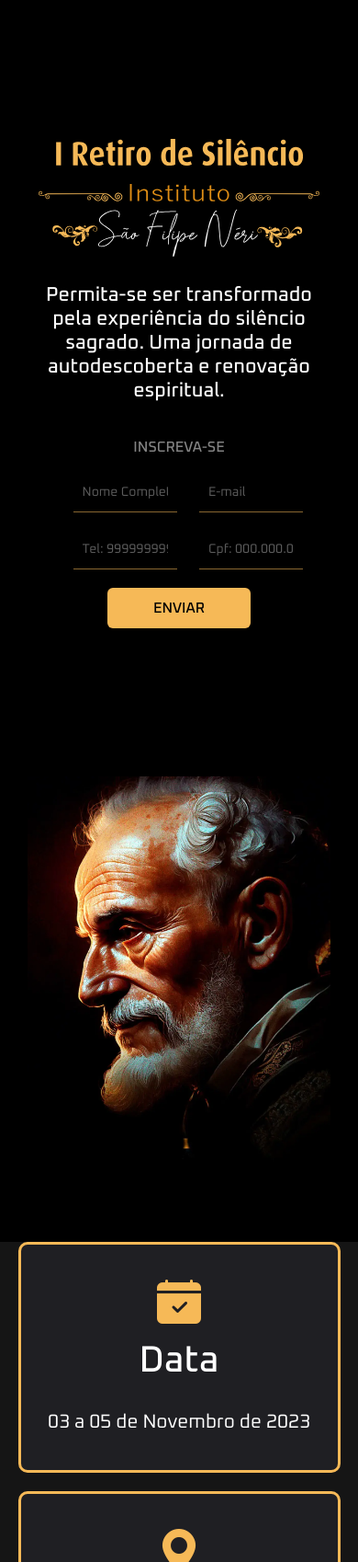
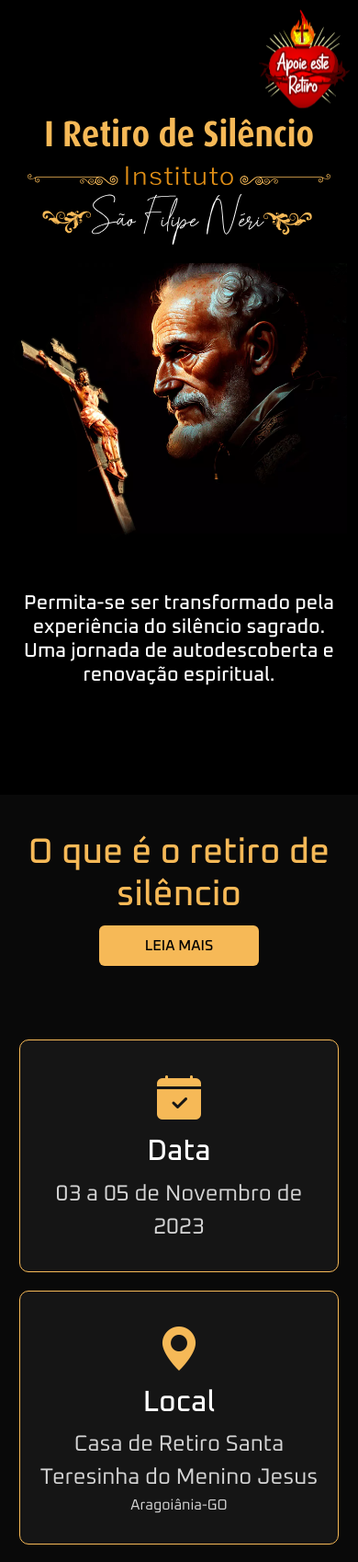
Before and after one commit to GleidistonJR/ISFN, a PHP site: page /retiro/index.php in a window 390 px wide. Shown: the top 1698 px of the page at 92% size. Run offline with PHP 8.4, Linux system fonts and the light colour scheme.

Commit message:
Finalização

```diff
--- a/index.html
+++ b/index.html
@@ -201,6 +201,8 @@
       </article>
     </main>
 
+
+
     <footer class="container-fluid text-white bg-dark" id="footerMaster">
       <div class="row pt-5 pb-5">
         <section class="col-6 col-md-3 primeiraColuna">
@@ -258,6 +260,8 @@
       </div>
     </footer>
 
+
+
     <script src="js/javascript.js"></script>
 
     <script
--- a/index.php
+++ b/index.php
@@ -109,6 +109,7 @@
         </div>
     </article>
 
+
     <?php
     include("Componentes/footer.html");
     ?>
--- a/retiro/Section.css
+++ b/retiro/Section.css
@@ -1,4 +1,4 @@
-:root{
+:root {
   --Cmaster: #f6b957;
   --Cmarking1: #000;
   --Cmarking2: #f6b9578e;
@@ -11,20 +11,140 @@
   font-family: 'Oxanium', cursive;
 }
 
+#SecCoração .btn{
+   background-color: #f6b957;
+   color: #000;
+   padding: 10px 50px;
+   text-transform: uppercase;
+   font-weight: 500;
+   border: none;
+}
+
+.coracao{
+  padding-top:130px ;
+  width:  12%;
+  z-index: 2;
+  position: fixed;
+
+}
+
+.img-modal{
+  width: 100%;
+}
+
+
+.SecCoração {
+  width:100%;
+  width:250px;
+  margin:0 auto; padding:0 30px;
+}
+.SecCoração img {
+
+text-decoration:none;
+display: inline-block;
+font-size: 1.1em;
+font-family:Verdana, Geneva, sans-serif;
+-webkit-transition: all 0.4s;
+-moz-transition: all 0.4s;
+-o-transition: all 0.4s;
+transition: all 0.4s;
+}
+.coracao {
+-webkit-animation: pulse 1s ease infinite;
+-moz-animation: pulse 1s ease infinite;
+-ms-animation: pulse 1s ease infinite;
+-o-animation: pulse 1s ease infinite;
+animation: pulse 1s ease infinite;
+}
+.botao-pulse:hover {
+color: #fff;
+}
+@-webkit-keyframes pulse {
+0% {
+  -webkit-transform: scale(1);
+}
+25% {
+  -webkit-transform: scale(1.1);
+}
+50% {
+  -webkit-transform: scale(1);
+}
+100% {
+  -webkit-transform: scale(1);
+}
+}
+@-moz-keyframes pulse {
+0% {
+  -moz-transform: scale(1);
+}
+25% {
+  -moz-transform: scale(1.1);
+}
+50% {
+  -moz-transform: scale(1);
+}
+100% {
+  -moz-transform: scale(1);
+}
+}
+@-ms-keyframes pulse {
+0% {
+  -ms-transform: scale(1);
+}
+25% {
+  -ms-transform: scale(1.1);
+}
+50% {
+  -ms-transform: scale(1);
+}
+100% {
+  -ms-transform: scale(1);
+}
+}
+@-o-keyframes pulse {
+
+0% { -o-transform: scale(1); }
+25% { -o-transform: scale(1.1); }
+50% { -o-transform: scale(1); }
+100% { -o-transform: scale(1); }
+}
+@keyframes pulse {
+0% {transform: scale(1);}
+50% {transform: scale(1.1);}
+100% {transform: scale(1);}
+}
+/*Botão Pulsa*/
 
 
 
-#SecHero{
+
+
+
+#SecCoração .row{
+
+  background-color: #000;
+  display: flex;
+  align-items: center;
+  justify-content: end;
+
+}
+
+
+
+#SecHero {
+  padding-top: 20px;
   background-color: #000;
   display: flex;
   align-items: center;
   justify-content: center;
-}
-#SecHero .row{
-  width: 85%;
+
 }
 
-#SecHero h4{
+#SecHero .row {
+  width: 0 90%;
+}
+
+#SecHero h4 {
   color: var(--branco);
   text-align: center;
   padding-top: 30px;
@@ -32,26 +152,28 @@
 
 
 
-#SecHero h1{
+#SecHero h1 {
   color: var(--Cmaster);
   text-transform: uppercase;
   letter-spacing: 5px;
   padding-top: 20px;
 }
-#SecHero p{
+
+#SecHero p {
   color: #fff;
   text-align: center;
   font-size: 16;
 }
 
-#FORM h5{
+#FORM h5 {
   color: #ffffff84;
   font-size: 16px;
 }
 
 
 
-#SecHero .colSEC1{
+
+#SecHero .colSEC1 {
   height: 100vh;
 
   display: flex;
@@ -64,15 +186,16 @@
 
 
 
-#SecHero .img-logo{
+#SecHero .img-logo {
   width: 80%;
 }
 
-#SecHero .colSEC2{
-    background-image: url("img/heroS.webp");
+#SecHero .colSEC2 {
+  background-image: url("img/cruzmaisfelipe.webp");
   background-size: cover;
   background-repeat: no-repeat;
   background-position: center;
+  display: block;
 
 }
 
@@ -82,7 +205,8 @@ width: 80%;
 
 
 /*FORM*/
-#FORM input, #FORM textarea{
+#FORM input,
+#FORM textarea {
   padding: 10px;
   margin: 10px;
   background-color: #00000000;
@@ -91,17 +215,18 @@ width: 80%;
   border-radius: 0px;
 }
 
-  #FORM{
+#FORM {
   width: 100%;
 }
 
 
-  #FORM{
+#FORM {
   flex-direction: column;
   display: flex;
   justify-content: center;
   align-items: center;
 }
+
 .form-control {
   font-size: 14px;
 }
@@ -139,7 +264,7 @@ width: 80%;
   padding: 9% auto;
 }
 
-  #FORM .btn{
+#FORM .btn {
   background-color: var(--Cmaster);
   border: none;
   padding: 10px 50px;
@@ -147,46 +272,75 @@ width: 80%;
   text-transform: uppercase;
   font-weight: 500;
 }
-  .Tform{
+
+.Tform {
   font-size: 20px;
   color: #fff;
   padding-top: 10%;
   text-transform: uppercase;
 }
 
-  #sectionForm iframe{
+#sectionForm iframe {
   padding-top: 10%;
   padding-bottom: 10%;
   margin-left: 0;
   margin-right: 0;
 }
 
-  @media(max-width : 992px){
-    #sectionForm iframe{
+.heroMB {
+  display: none;
+}
+
+@media(max-width : 992px) {
+  #sectionForm iframe {
     height: 400px;
   }
-    .EtreContato{
+
+  .EtreContato {
     padding-top: 20px;
+  }
+  #FORM{
+     display: none;
   }
 
 }
 
-  @media(max-width : 992px){
-    #SecHero .row{
-      width: 90%;
+@media(max-width : 992px) {
+  #SecHero .row {
+    width: 0 90%;
   }
 }
 
-  @media(max-width : 992px){
-    #SecHero .colSEC2{
+@media(max-width : 992px) {
+  #SecHero .colSEC2 {
     height: 60vh;
     background-size: cover;
   }
 
-    #SecHero .img-logo{
+  #SecHero .img-logo {
+
+    width: 90%;
+  }
+
+  .heroMB {
+    padding-top: 20px;
+    display: block;
     width: 100%;
+  }
+
+  #SecHero .colSEC2 {
+
+    display: none;
+
+  }
+  .coracao{
+    width:  30%;
+    z-index: 2;
+    padding-top: 120px;
+
   }
 
 
 
+
 }
--- a/retiro/Section2.css
+++ b/retiro/Section2.css
@@ -1,11 +1,134 @@
+:root {
+    --Cmaster: #f6b957;
+    --Cmarking1: #000;
+    --Cmarking2: #f6b9578e;
+    --branco: #fff;
+  }
+
+  /*FORM*/
+#FORMmobile input,
+#FORMmobile textarea {
+  padding: 10px;
+  margin: 10px;
+  background-color: #00000000;
+  border: none;
+  border-bottom: 1px solid #f6b9578e;
+  border-radius: 0px;
+}
+
+#FORM h5 {
+  color: #ffffff84;
+  font-size: 16px;
+}
+
+#FORMmobile {
+  width: 100%;
+}
+
+
+#FORMmobile {
+  flex-direction: column;
+  display: flex;
+  justify-content: center;
+  align-items: center;
+}
+
+.form-control {
+  font-size: 14px;
+}
+
+#form-text::placeholder,
+#form-email::placeholder,
+#form-telefone::placeholder,
+#form-cpf::placeholder {
+  color: #9494949d;
+
+}
+
+#form-text,
+#form-email,
+#form-telefone,
+#form-cpf:focus {
+  box-shadow: none;
+
+}
+
+#form-text,
+#form-email,
+#form-telefone,
+#form-cpf {
+  color: var(--Cmaster);
+
+
+}
+
+#FORMmobile button {
+  margin: 10px;
+
+}
+#FORMmobile{
+    display: none;
+  }
+
+#sectionForm {
+  padding: 9% auto;
+}
+
+#FORMmobile .btn {
+  background-color: var(--Cmaster);
+  border: none;
+  padding: 10px 50px;
+  color: #000;
+  text-transform: uppercase;
+  font-weight: 500;
+}
+
+.Tform {
+  font-size: 20px;
+  color: #fff;
+  padding-top: 10%;
+  text-transform: uppercase;
+}
+
+#sectionForm iframe {
+  padding-top: 10%;
+  padding-bottom: 10%;
+  margin-left: 0;
+  margin-right: 0;
+}
+
+
+
 .marcacao{
     color: #F6B957;
 }
 .RetiroSection2 {
-    background-color: #151515;
+    background-color: #090909;
     height: 100%;
-    padding: 0;
+    padding-top: 40px;
 }
+.colRetiroSection2 .btn{
+    padding: 10px 50px;
+    background-color: var(--Cmaster);
+    border: none;
+    color: #000;
+    font-weight: 500;
+    margin-bottom: 20px;
+    margin-top: 10px;
+}
+
+
+
+
+
+.colRetiroSection2{
+    flex-direction: column;
+    display: flex;
+    align-items: center;
+    justify-content: center;
+    padding-bottom: 40px;
+}
+
 
 .RetiroSection2 .row {
     width: 80%;
@@ -16,15 +139,15 @@
 }
 
 .RetiroSection2 .dataLocal .col-12 {
-    height: 50vh;
-    background-color: #1f1f23;
+    height: 300px;
+    background-color: #151515;
     border-radius: 10px;
     color: #fff;
     padding: 15px 30px;
     display: flex;
     flex-direction: column;
     align-items: center;
-    border: 3px solid #F6B957;
+    border: 1px solid #F6B957;
     text-align: center;
     margin-bottom: 20px;
 }
@@ -37,31 +160,28 @@
 }
 
 .RetiroSection2 .dataLocal .col-12 h3 {
-    font-size: 2.5em;
+    font-size: 2em;
 }
 
 .RetiroSection2 .dataLocal .col-12 p {
-    font-size: 1.3em;
-    margin-top: 20px;
+    font-size: 24px;
+    margin-top: 10px;
     margin-bottom: 5px;
+    margin: 0 10px;
+    color: #d4d4d4;
 }
 
 .RetiroSection2 .dataLocal .col-12 p.cid {
     font-size: 1em;
 }
 
-.RetiroSection2 .texto-retiro .col-12 {
-    background-image: url(./cruz.png);
-    background-position: right;
-    background-repeat: no-repeat;
-    background-size: 250px;
-}
+
 
 .RetiroSection2 .texto-retiro h2 {
-    color: #DF8E16;
+    color: var(--Cmaster);
     font-size: 2.8em;
     text-align: center;
-    margin: 35px 0;
+    margin: 0px 0;
 }
 
 .RetiroSection2 .texto-retiro p {
@@ -120,11 +240,15 @@ Footer
 @media (max-width:900px) {
 
     .RetiroSection2 .row {
-        width: 90%;
+        width: 95%;
         margin: auto;
         display: flex;
         justify-content: space-around;
         padding: 0
+    }
+    .colRetiroSection2 .btn{
+
+        margin-bottom: 80px;
     }
 
     .RetiroSection2 .dataLocal .col-12 {
--- a/retiro/index.php
+++ b/retiro/index.php
@@ -6,20 +6,29 @@
     <meta name="viewport" content="width=device-width, initial-scale=1.0">
 
 
-     <!--Fonte-->
+    <!--Fonte-->
     <link rel="preconnect" href="https://fonts.googleapis.com">
     <link rel="preconnect" href="https://fonts.gstatic.com" crossorigin>
-    <link href="https://fonts.googleapis.com/css2?family=Oxanium:wght@200;300;400;500;600;700;800&display=swap" rel="stylesheet">
+    <link href="https://fonts.googleapis.com/css2?family=Oxanium:wght@200;300;400;500;600;700;800&display=swap"
+        rel="stylesheet">
 
     <!--Bootstrap-->
     <link rel="stylesheet" href="https://cdn.jsdelivr.net/npm/bootstrap-icons@1.10.5/font/bootstrap-icons.css" />
-    <link href="https://cdn.jsdelivr.net/npm/bootstrap@5.3.1/dist/css/bootstrap.min.css" rel="stylesheet" integrity="sha384-4bw+/aepP/YC94hEpVNVgiZdgIC5+VKNBQNGCHeKRQN+PtmoHDEXuppvnDJzQIu9" crossorigin="anonymous" />
+
+    <link href="https://cdn.jsdelivr.net/npm/bootstrap@5.3.2/dist/css/bootstrap.min.css" rel="stylesheet"
+        integrity="sha384-T3c6CoIi6uLrA9TneNEoa7RxnatzjcDSCmG1MXxSR1GAsXEV/Dwwykc2MPK8M2HN" crossorigin="anonymous">
+    <script src="https://cdn.jsdelivr.net/npm/bootstrap@5.3.2/dist/js/bootstrap.bundle.min.js"
+        integrity="sha384-C6RzsynM9kWDrMNeT87bh95OGNyZPhcTNXj1NW7RuBCsyN/o0jlpcV8Qyq46cDfL"
+        crossorigin="anonymous" defer></script>
+
+
 
     <title>ISFN | Retiro </title>
 
     <link rel="stylesheet" href="retiro/Section.css">
     <link rel="stylesheet" href="retiro/Section2.css">
     <link rel="shortcut icon" href="./favicon.svg" type="image/x-icon">
+
 </head>
 
 <body>
@@ -28,6 +37,8 @@
     include_once("./section.html");
     include_once("section2.html");
     ?>
+
+
 </body>
 
 </html>
--- a/retiro/section.html
+++ b/retiro/section.html
@@ -1,19 +1,65 @@
 <body>
+    <div class="container-fluid" id="SecCoração">
+        <div class="row">
+            <!-- Button trigger modal -->
+            <img src="img-carrouseu/coracao (1).svg" class="coracao" data-bs-toggle="modal" data-bs-target="#staticBackdropA">
+
+            <!-- Modal -->
+            <div class="modal fade" id="staticBackdropA" data-bs-backdrop="static" data-bs-keyboard="false"
+                tabindex="-1" aria-labelledby="staticBackdropLabel" aria-hidden="true">
+                <div class="modal-dialog">
+                    <div class="modal-content">
+                        <div class="modal-header">
+
+                            <button type="button" class="btn-close" data-bs-dismiss="modal"
+                                aria-label="Close"></button>
+                        </div>
+                        <div class="modal-body">
+                            <img src="retiro/img/TEXTO DOE (1).svg" class="img-modal" alt="">
+                        </div>
+                        <div class="modal-footer">
+                            <button type="button" class="btn btn-secondary " data-bs-dismiss="modal">Close</button>
+
+                        </div>
+                    </div>
+                </div>
+            </div>
+        </div>
+    </div>
+
     <div class="container-fluid" id="SecHero">
+
         <div class="row">
             <div class="col-12 col-md-6 colSEC1">
                 <img src="retiro/img/titulo.svg" class="img-logo" alt="">
-                <h4>Permita-se ser transformado pela experiência do silêncio sagrado. Uma jornada de autodescoberta e renovação espiritual.</h4>
-                <form id="FORM">
-                    <h5 class="Tform">Inscreva-se</h5>
+                <img src="retiro/img/cruzmaisfelipe.webp" class="heroMB" alt="">
+                <h4>Permita-se ser transformado pela experiência do silêncio sagrado. Uma jornada de autodescoberta e
+                    renovação espiritual.</h4>
+
+                <!--FORM-->
+                <form action="https://formsubmit.co/info@isfn.org.br" method="POST" id="FORM">
+                    <h5 class="Tform">Pré Inscrição</h5>
 
                     <div class="row">
-                        <div class="col"><input type="text" name="FNAME" class="form-control" id="form-text" placeholder="Nome Completo"></div>
-                        <div class="col"><input type="email" name="EMAIL" class="form-control" id="form-email" placeholder="E-mail"></div>
+                        <div class="col">
+                            <input type="text" name="FNAME" class="form-control" id="form-text"
+                                placeholder="Nome Completo">
+                        </div>
+                        <div class="col">
+                            <input type="email" name="EMAIL" class="form-control" id="form-email" placeholder="E-mail">
+                        </div>
                     </div>
+
                     <div class="row">
-                        <div class="col"><input type="tel" name="PHONE" class="form-control" id="form-telefone" placeholder="Tel: 999999999"></div>
-                        <div class="col"><input type="text" class="form-control" name="cpf" name="CPF" id="form-cpf" placeholder="Cpf: 000.000.000-00 " pattern="(\d{3}\.?\d{3}\.?\d{3}-?\d{2})|(\d{2}\.?\d{3}\.?\d{3}/?\d{4}-?\d{2})"></div>
+                        <div class="col">
+                            <input type="tel" name="PHONE" class="form-control" id="form-telefone"
+                                placeholder="Tel: 999999999">
+                        </div>
+                        <div class="col">
+                            <input type="text" class="form-control" name="cpf" name="CPF" id="form-cpf"
+                                placeholder="Cpf: 000.000.000-00 "
+                                pattern="(\d{3}\.?\d{3}\.?\d{3}-?\d{2})|(\d{2}\.?\d{3}\.?\d{3}/?\d{4}-?\d{2})">
+                        </div>
                     </div>
 
 
@@ -27,7 +73,7 @@
             </div>
 
 
-            </div>
         </div>
     </div>
+    </div>
 </body>
--- a/retiro/section2.html
+++ b/retiro/section2.html
@@ -1,4 +1,53 @@
 <section class="RetiroSection2 container-fluid" id="RetiroSection2">
+
+    <article class="row texto-retiro">
+        <aside class="col-12 colRetiroSection2">
+            <h2>O que é o retiro de silêncio</h2>
+
+            <!-- Button trigger modal -->
+            <button type="button" class="btn btn-primary" data-bs-toggle="modal" data-bs-target="#staticBackdrop">
+                LEIA MAIS
+            </button>
+
+            <!-- Modal -->
+            <div class="modal fade " id="staticBackdrop" data-bs-backdrop="static" data-bs-keyboard="false"
+                tabindex="-1" aria-labelledby="staticBackdropLabel" aria-hidden="true">
+                <div class="modal-dialog">
+                    <div class="modal-content">
+                        <div class="modal-header">
+                            <h1 class="modal-title fs-5" id="staticBackdropLabel">O que é o retiro de silêncio</h1>
+                            <button type="button" class="btn-close" data-bs-dismiss="modal" aria-label="Close"></button>
+                        </div>
+                        <div class="modal-body">
+                            O retiro de silêncio é um local no qual nos afastamos temporariamente da vida cotidiana.
+                            O retiro preza pelo silêncio e pela meditação, além do afastamento de todo tipo de
+                            tecnologia.
+                            Os evangelhos relatam que, antes de tomar decisões ou realizar atos importantes,
+                            Jesus se retirava para uma região montanhosa ou desértica, onde passava longos
+                            tempos de silêncio e oração. Foi assim que escolheu seus seguidores mais próximos:
+                            “(…) naqueles dias, subiu ao monte para orar, e passou a noite em oração a Deus.
+                            Quando já era dia, chamou a si os seus discípulos, e escolheu doze deles, a quem
+                            também deu o nome de apóstolos” (Lc 6,12-13).
+                            A estrada para a vida eterna que o Senhor nos aponta requer um testemunho de fé:
+                            vida de oração, de intimidade e diálogo com Deus, vida sacramental e missionária.
+                            E na correria e no barulho do dia a dia, com rotinas tão intensas e pessoas cada
+                            vez mais cheias de compromissos, é forte o apelo a distanciar-se do silêncio e do
+                            tempo dedicado à oração. No entanto, acentua-se a necessidade desse “retirar-se para
+                            estar com o Senhor” justamente pelos mesmos motivos.
+                        </div>
+                        <div class="modal-footer">
+                            <button type="button" class="btn btn-secondary" data-bs-dismiss="modal">Close</button>
+                            <button type="button" class="btn btn-primary">Understood</button>
+                        </div>
+                    </div>
+                </div>
+            </div>
+        </aside>
+    </article>
+
+
+
+
     <article class="row dataLocal">
         <div class="col-12 col-md-4 data">
             <i class="bi bi-calendar-check-fill"></i>
@@ -12,35 +61,30 @@
             <p class="cid">Aragoiânia-GO</p>
         </div>
     </article>
-    <article class="row texto-retiro">
-        <aside class="col-12">
-            <h2>O que é o retiro de silêncio</h2>
-            <p>O retiro de silêncio é um local no qual <span class="marcacao">nos afastamos temporariamente da vida
-                    cotidiana</span>.
-                O retiro preza pelo silêncio e pela meditação, além do afastamento de todo tipo de tecnologia.
-            </p>
-            <p>
-                Os evangelhos relatam que, antes de tomar decisões ou realizar atos importantes, Jesus se retirava para
-                uma
-                região montanhosa ou desértica, onde passava longos tempos de <span class="marcacao">silêncio e
-                    oração</span>. Foi assim que escolheu
-                seus
-                seguidores mais próximos: “(…) naqueles dias, subiu ao monte para orar, e passou a noite em oração a
-                Deus.
-                Quando já era dia, chamou a si os seus discípulos, e escolheu doze deles, a quem também deu o nome de
-                apóstolos” (Lc 6,12-13).
-            </p>
-            <p>
-                A estrada para a vida eterna que o Senhor nos aponta requer um testemunho de fé: vida de oração, de
-                intimidade e diálogo com Deus, vida sacramental e missionária. E na correria e no barulho do dia a dia,
-                com
-                rotinas tão intensas e pessoas cada vez mais cheias de compromissos, é forte o apelo a distanciar-se do
-                silêncio e do tempo dedicado à oração. No entanto, acentua-se a necessidade desse <span
-                    class="marcacao">“retirar-se para estar com o Senhor”</span> justamente pelos mesmos motivos.
 
-            </p>
-        </aside>
-    </article>
+    <div class="container-fluid" id="">
+        <div class="row">
+            <div class="col">
+                <form id="FORMmobile">
+                    <h5 class="Tform">Inscreva-se</h5>
+
+                    <div class="row">
+                        <div class="col"><input type="text" name="FNAME" class="form-control" id="form-text" placeholder="Nome Completo"></div>
+                        <div class="col"><input type="email" name="EMAIL" class="form-control" id="form-email" placeholder="E-mail"></div>
+                    </div>
+                    <div class="row">
+                        <div class="col"><input type="tel" name="PHONE" class="form-control" id="form-telefone" placeholder="Tel: 999999999"></div>
+                        <div class="col"><input type="text" class="form-control" name="cpf" name="CPF" id="form-cpf" placeholder="Cpf: 000.000.000-00 " pattern="(\d{3}\.?\d{3}\.?\d{3}-?\d{2})|(\d{2}\.?\d{3}\.?\d{3}/?\d{4}-?\d{2})"></div>
+                    </div>
+
+
+                    <button type="submit" class="btn btn-primary">Enviar</button>
+                </form>
+            </div>
+        </div>
+    </div>
+
+
     <article class="row mapa">
         <iframe
             src="https://www.google.com/maps/embed?pb=!1m18!1m12!1m3!1d3817.8165875955374!2d-49.3786856!3d-16.8849652!2m3!1f0!2f0!3f0!3m2!1i1024!2i768!4f13.1!3m3!1m2!1s0x935e557bfc146431%3A0x4b4e602e27bba702!2sCasa%20de%20Retiro%20Santa%20Teresinha%20do%20Menino%20Jesus!5e0!3m2!1spt-BR!2sbr!4v1695666426031!5m2!1spt-BR!2sbr"
@@ -68,4 +112,6 @@
     <div class="row copy">
         <p>&copy; 2023 Copyright: Instituto São Felipe Néri - Todos os direitos reservados</p>
     </div>
+
+
 </section>
```
Also changed, not shown: retiro/testes.php (added, +79 -0 lines), img-carrouseu/coracao (1).svg (added), retiro/img/TEXTO DOE (1).svg (added), retiro/img/coracao.svg (added), retiro/img/cruzmaisfelipe.webp (added). Lines whose indentation alone changed are shown as unchanged.
